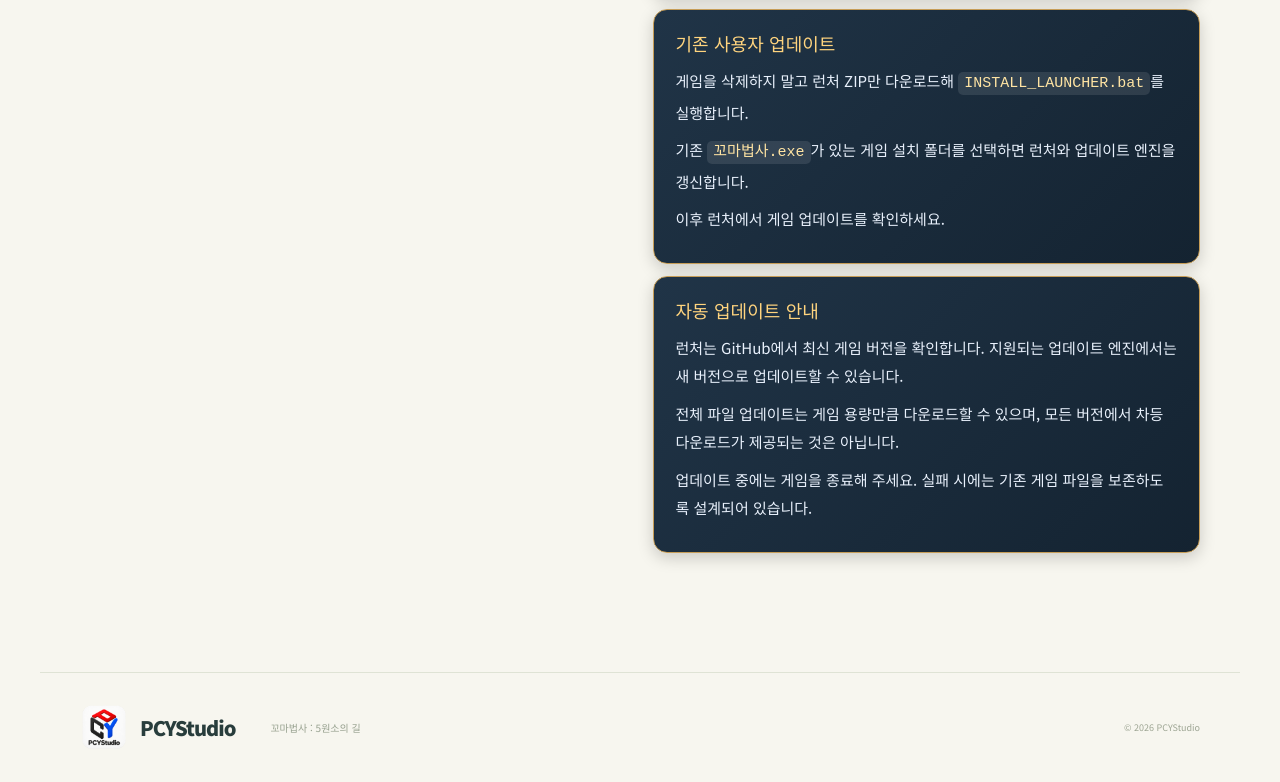
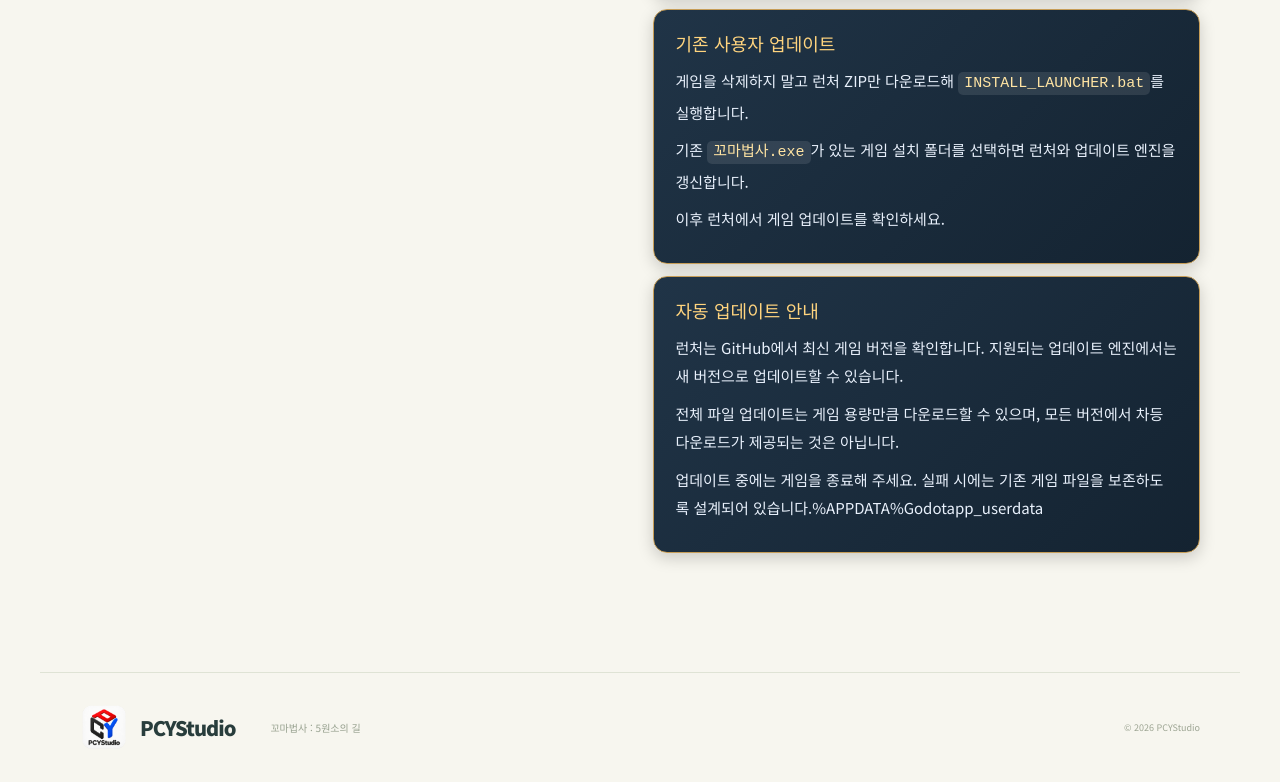
Before and after one commit to cy3956-glitch/little-mage, a plain HTML site: page download.html in a window 1280 px wide. Shown: the part 1431-2213 px from the top of the page. Drawn offline with Linux system fonts and the light colour scheme.

Commit message:
Update download.html

```diff
--- a/download.html
+++ b/download.html
@@ -120,7 +120,7 @@
           <strong>자동 업데이트 안내</strong>
           <p>런처는 GitHub에서 최신 게임 버전을 확인합니다. 지원되는 업데이트 엔진에서는 새 버전으로 업데이트할 수 있습니다.</p>
           <p>전체 파일 업데이트는 게임 용량만큼 다운로드할 수 있으며, 모든 버전에서 차등 다운로드가 제공되는 것은 아닙니다.</p>
-          <p>업데이트 중에는 게임을 종료해 주세요. 실패 시에는 기존 게임 파일을 보존하도록 설계되어 있습니다.</p>
+          <p>업데이트 중에는 게임을 종료해 주세요. 실패 시에는 기존 게임 파일을 보존하도록 설계되어 있습니다.%APPDATA%Godotapp_userdata</p>
         </div>
       </div>
     </div>
```
